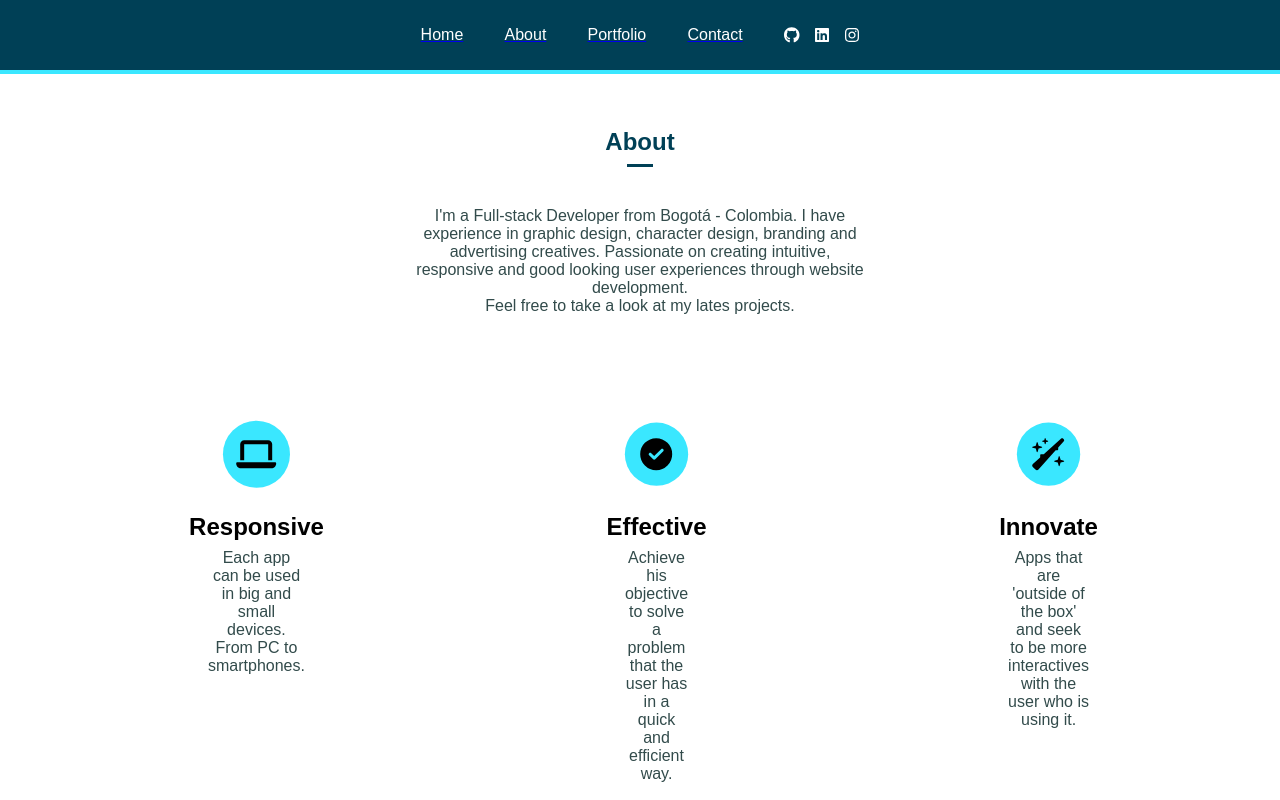
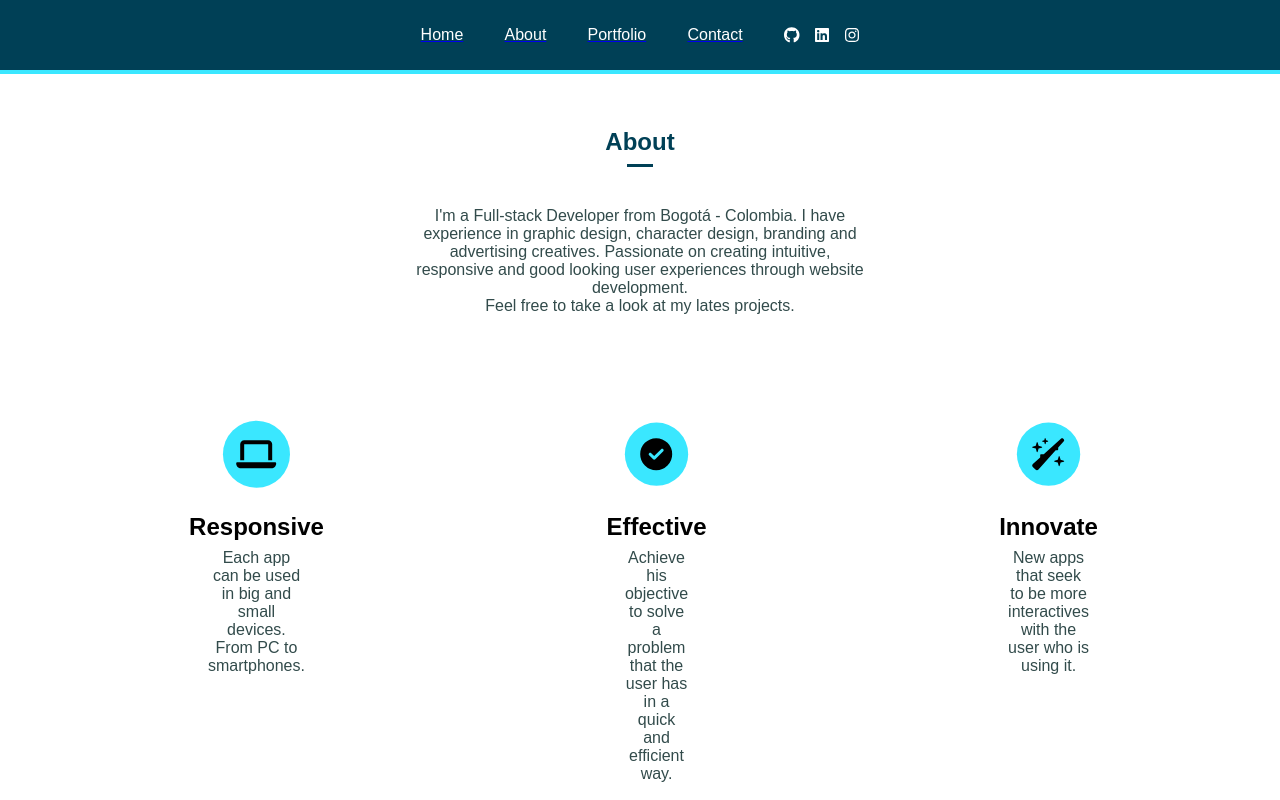
Before and after one commit to DiegoEMartinezZ/PortfolioWeb, a React (Create React App) app: page / in a window 1280 px wide. Shown: the top 800 px of the page. Built offline with nearby package versions, Linux system fonts and the light colour scheme.

Commit message:
se actualiza portafolio

```diff
--- a/src/components/about/About.js
+++ b/src/components/about/About.js
@@ -44,8 +44,8 @@ export const About = () => {
             <FontAwesomeIcon icon={faWandSparkles} className="abilitiesIcon" />
             <h2 className="ability-title"> Innovate </h2>
             <p className="ability-description">
-              Apps that are 'outside of the box' and seek to be more
-              interactives with the user who is using it.
+              New apps that seek to be more interactives with the user who is
+              using it.
             </p>
           </article>
         </section>
```
